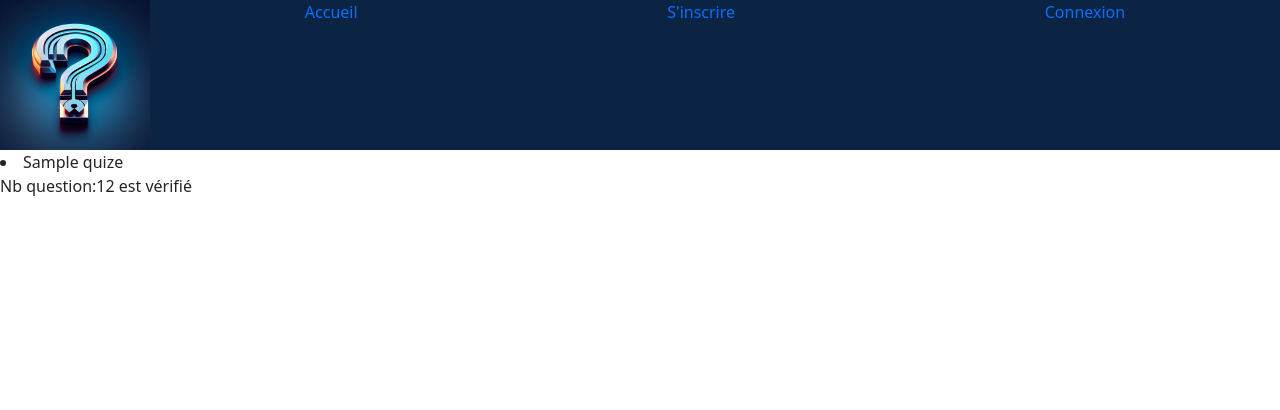
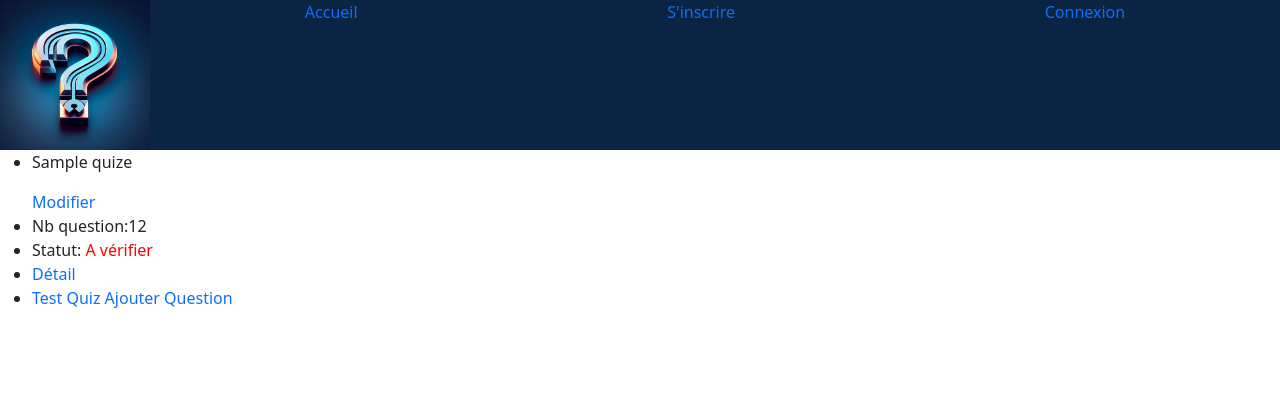
Before and after one commit to Irohs6/Quiz, a Symfony app: template templates/moderator/list_quiz.html.twig in a window 1280 px wide. Shown: the top 410 px of the page. Run offline with Twig, Linux system fonts and the light colour scheme; the template is opened without the code that fills it: most values are stand-ins (such as "Sample title", 1, 10 or a date in 2020); some libraries are stand-ins or nearby versions.

Commit message:
Please enter the commit message for your changes. Lines starting with '#' will be ignored, and an empty message aborts the commit.
On branch quiz.v5
Your branch is up to date with 'origin/quiz.v5'.

Changes to be committed:
	modified:   public/js/answer.js
	modified:   public/js/script.js
	modified:   public/styles/style.css
	new file:   public/uploads/img/category/twitch-fill-654a5c1ab6255.png
	modified:   src/Controller/QuizController.php
	modified:   templates/base.html.twig
	modified:   templates/moderator/list_quiz.html.twig
	modified:   templates/question/newQuestion.html.twig
	modified:   templates/quiz/newQuestionAnswer.html.twig
	modified:   templates/user/show_user_profile.html.twig

```diff
--- a/public/js/answer.js
+++ b/public/js/answer.js
@@ -7,7 +7,7 @@ $(document).ready(function() { // Une fois que le document (base.html.twig) HTML
         // Récupération du nombre actuel d'élément "question" dans la collection (à défaut, utilisation de la longueur de la collection)
         var counterAnswer = listAnswer.data('widget-answers-counter') || list.children().length
         // Récupération de l'identifiant de la session concernée, en cours de création/modification
-        var question = list.data('questionId')
+        var question = list.data('quizId')
         // Extraction du prototype complet du champ (que l'on va adapter ci-dessous)
         var newWidgetAnswer = list.attr('data-answers')
         console.log(newWidgetAnswer);
--- a/public/styles/style.css
+++ b/public/styles/style.css
@@ -128,17 +128,6 @@ a{
     justify-content: center;
 }
 
-.difficulter{
-
-}
-
-.category{
-
-}
-
-.nb_question{
-
-}
 #recap-container{
     display: none;
 }
@@ -160,6 +149,7 @@ a{
 .error{
     color: red;
 }
+
 .level{
 
     display: flex;
@@ -168,35 +158,36 @@ a{
     flex-direction: row;
     list-style: none;
 }
+
 .level1{
     border-radius: 15px;
     width: 400px;
     height: 500px;
     background-color: #33932E;
+}
 
-}
 .level2{
     border-radius: 15px;
     width: 400px;
     height: 500px;
     background-color: #DF9409;
 }
+
 .level3{
     border-radius: 15px;
     width: 400px;
     height: 500px;
     background-color: #92140C;
 }
+
 .category{
     display: flex;
     flex-direction: row;
     justify-content: space-around;
     flex-wrap: wrap;
 }
-p{
-    text-align: center;
-    width: 100%;
-}
+
+
 /******************************Détail Quiz*************************************************/
 #quiz-detail-container{
     display: flex;
--- a/templates/base.html.twig
+++ b/templates/base.html.twig
@@ -28,7 +28,7 @@
                         {# si l'utilisateur est connecté #}
                     {% if is_granted('IS_AUTHENTICATED_REMEMBERED') %}
                         {#affiche le bouton déconnection  #}
-                        <a href="{{path('user_profile',{'id': app.user.id})}}">profile</a>
+                        <a href="{{path('user_profile',{'id': app.user.id})}}">Profile</a>
                         <a href="{{path('app_logout')}}">Déconnexion</a>
                     {% else %}
                         {# sinon connection et inscription #}
--- a/templates/moderator/list_quiz.html.twig
+++ b/templates/moderator/list_quiz.html.twig
@@ -3,9 +3,34 @@
 {% block title %}Hello AdminController!{% endblock %}
 
 {% block body %}
+<ul>
 {% for quiz in quizes %}
-    <li>{{ quiz.title }} <br>Nb question:{{ quiz.questions|length}} est vérifié</li>
+    <li>
+        <p>{{ quiz.title }}</p>
+        <a href="{{path('edit_quiz', {'id': quiz.id})}}">Modifier</a>
+    </li>
+    <li>
+        Nb question:{{ quiz.questions|length}}
+    </li>
+    <li>
+        Statut:
+        {% if quiz.isVerified %}
+            <span class="success">Vérifier</span>
+        {% else %}
+            <span class="error">A vérifier</span>
+        {% endif %}
+    </li>
+    <li>
+        <a href="{{path('show_quiz', {'id': quiz.id})}}">Détail</a>
+    </li>
+    <li>
+        {% if quiz.questions|length > 0 %}
+                <a href="{{path('app_play', {'id': quiz.id})}}">Test Quiz</a>
+        {% endif %}
+        <a href="{{path('new_question', {'idQuiz': quiz.id})}}">Ajouter Question</a>
+    </li>
+    <br>
 {% endfor %}
-
+</ul>
 
 {% endblock %}
--- a/templates/question/newQuestion.html.twig
+++ b/templates/question/newQuestion.html.twig
@@ -18,7 +18,7 @@
         {{ form_row(formNewQuestion.sentence) }}
 
         {# on va construire dynamiquement la liste des question a creer a partir de question #}
-        <h2>Ajout des question du Question</h2>
+        <h2>Ajout des réponses</h2>
         <div class="formNewQuestion-group row ">
 
             <div class="col-formNewQuestion-label col-sm-2">&nbsp;</div>
--- a/templates/quiz/newQuestionAnswer.html.twig
+++ b/templates/quiz/newQuestionAnswer.html.twig
@@ -39,8 +39,8 @@
                 {{ form_start(formNewAnswer) }}
                     <div class="col-formNewAnswer-label col-sm-2">&nbsp;</div>
                     <div id="answer-fields-list"  class="col-sm-10 remove-collection-answer-widget"
-                        data-answers="{{ form_widget(questionField.answers.vars.prototype)|e }}"
-                        data-question="{{ questionId }}"
+                        {# data-answers="{{ form_widget(questionField.answers.vars.prototype)|e }}" #}
+                        data-question="{{ quizId }}"
                         data-widget-answers="{{ '<p></p>'|e }}"
                         data-widget-answers-counter="{{ questionField.answers|length }}">
                         {% for answerField in formNewAnswer.answers %}
```
Also changed, not shown: public/js/script.js (+29 -5 lines), src/Controller/QuizController.php (+13 -21 lines), public/uploads/img/category/twitch-fill-654a5c1ab6255.png (added), templates/user/show_user_profile.html.twig (indentation only).
